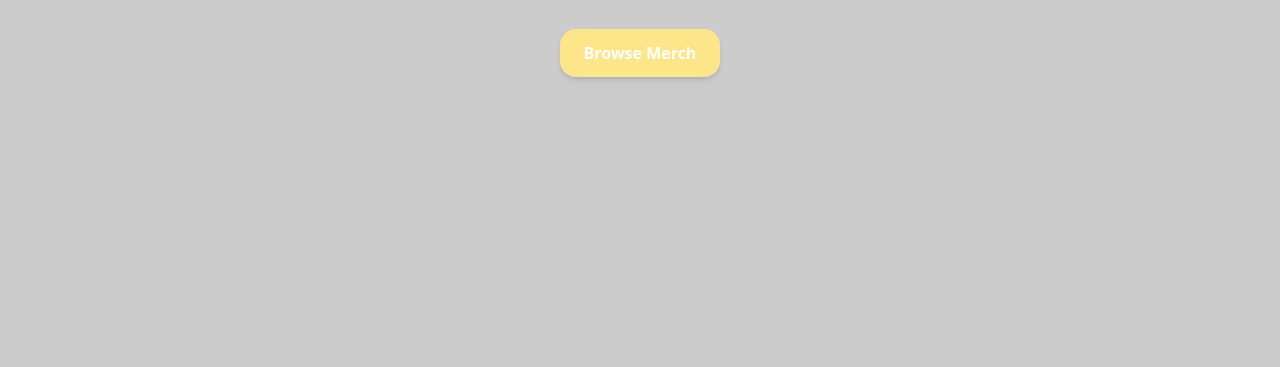
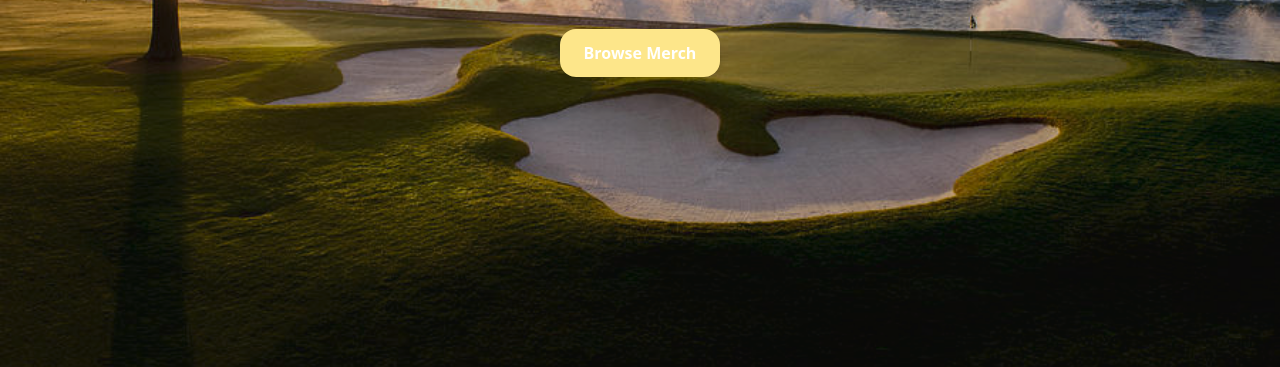
Before and after one commit to 19thFitApparel/19thFitApparel.github.io, a plain HTML site: page index.html in a window 1280 px wide. Shown: the part 433-800 px from the top of the page. Drawn offline with nearby package versions, Linux system fonts and the light colour scheme.

Commit message:
Update index.html

```diff
--- a/index.html
+++ b/index.html
@@ -8,10 +8,10 @@
 </head>
 <body>
   <div
-    class="relative w-full h-screen bg-cover bg-center"
-    style="background-image: url('19thassets/pebble.jpg');"
+    class="relative w-full h-screen bg-cover bg-center bg-no-repeat"
+    style="background-image: url('19th Fit/assets/pebble.jpg');"
     role="img"
-    aria-label="Golf course with pebble backdrop"
+    aria-label="Pebble Beach 18th hole at sunset"
   >
     <!-- Lightened overlay for better background visibility -->
     <div class="absolute inset-0 bg-black bg-opacity-20"></div>
```
